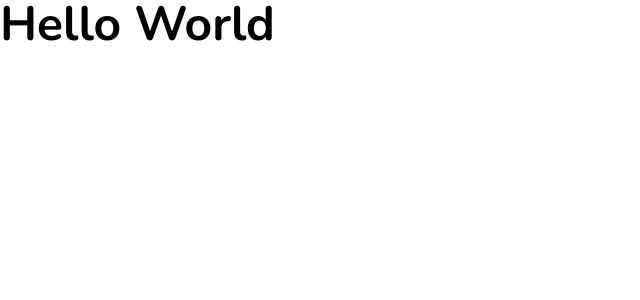
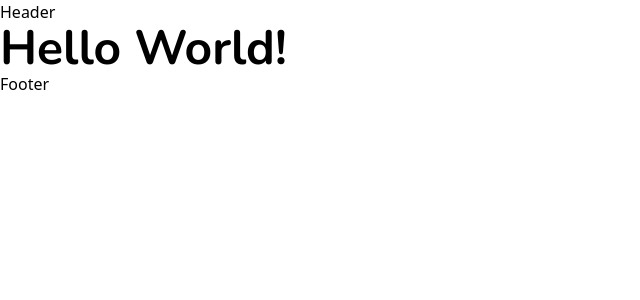
Before and after one commit to keghar/prismic-tutorial, a Next.js app: page / in a window 1280 px wide. Shown: the top 300 px of the page, without its empty margins (0-640 px from the left). Built offline with nearby package versions, Linux system fonts and the light colour scheme.

Commit message:
ad fallback meta data to layout

```diff
--- a/src/app/layout.tsx
+++ b/src/app/layout.tsx
@@ -1,7 +1,8 @@
-import type { Metadata } from "next";
+import type { Metadata, ResolvingMetadata } from "next";
 import { Nunito, Nunito_Sans } from "next/font/google";
 import "./globals.css";
 import clsx from "clsx";
+import { createClient } from "@/prismicio";
 
 const nunito = Nunito({
   subsets: ["latin"],
@@ -15,10 +16,17 @@
   display: "swap",
 });
 
-export const metadata: Metadata = {
-  title: "Create Next App",
-  description: "Generated by create next app",
-};
+export async function generateMetadata(): Promise<Metadata> {
+  const client = createClient();
+  const page = await client.getSingle("settings");
+  return {
+    title: page.data.site_title,
+    description: page.data.meta_description,
+    openGraph: {
+      images: [page.data.og_image.url || ""],
+    },
+  };
+}
 
 export default function RootLayout({
   children,
@@ -28,7 +36,9 @@
   return (
     <html lang="en">
       <body className={clsx(nunito.variable, nunitoSans.variable)}>
+        <header>Header</header>
         {children}
+        <footer>Footer</footer>
       </body>
     </html>
   );
--- a/src/app/page.tsx
+++ b/src/app/page.tsx
@@ -3,7 +3,7 @@
 export default function Home() {
   return (
     <main className="">
-      <h1 className="font-display text-5xl font-bold">Hello World</h1>
+      <h1 className="font-display text-5xl font-bold">Hello World!</h1>
     </main>
   );
 }
```
